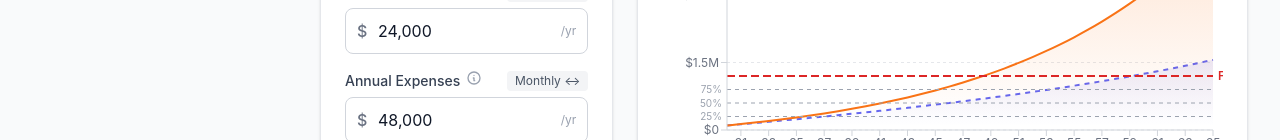
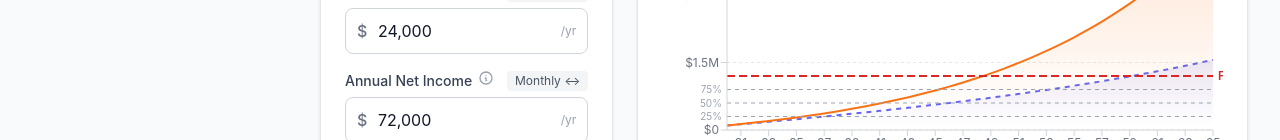
Before and after one commit to jamesmontemagno/app-fire-calculator, a React (Vite) app: page /standard in a window 1280 px wide. Shown: the part 812-952 px from the top of the page. Built offline with nearby package versions, Linux system fonts and the light colour scheme.

Commit message:
Add annual income parameter to calculator and update related calculations

```diff
--- a/src/hooks/useCalculatorParams.ts
+++ b/src/hooks/useCalculatorParams.ts
@@ -8,6 +8,7 @@ interface CalculatorParams {
   retirementAge: number
   currentSavings: number
   annualContribution: number
+  annualIncome: number
   expectedReturn: number
   inflationRate: number
   withdrawalRate: number
@@ -29,6 +30,7 @@ const DEFAULTS: CalculatorParams = {
   retirementAge: 55,
   currentSavings: 100000,
   annualContribution: 24000,
+  annualIncome: 72000,
   expectedReturn: 0.07,
   inflationRate: 0.03,
   withdrawalRate: 0.04,
@@ -49,6 +51,7 @@ const PARAM_KEYS: Record<keyof CalculatorParams, string> = {
   retirementAge: 'retire',
   currentSavings: 'savings',
   annualContribution: 'contrib',
+  annualIncome: 'income',
   expectedReturn: 'return',
   inflationRate: 'inflation',
   withdrawalRate: 'swr',
@@ -99,6 +102,7 @@ export function useCalculatorParams() {
       retirementAge: getParam('retirementAge'),
       currentSavings: getParam('currentSavings'),
       annualContribution: getParam('annualContribution'),
+      annualIncome: getParam('annualIncome'),
       expectedReturn: getParam('expectedReturn'),
       inflationRate: getParam('inflationRate'),
       withdrawalRate: getParam('withdrawalRate'),
--- a/src/pages/StandardFIRE.tsx
+++ b/src/pages/StandardFIRE.tsx
@@ -17,6 +17,7 @@ export default function StandardFIRE() {
       retirementAge: params.retirementAge,
       currentSavings: params.currentSavings,
       annualContribution: params.annualContribution,
+      annualIncome: params.annualIncome,
       expectedReturn: params.expectedReturn,
       inflationRate: params.inflationRate,
       withdrawalRate: params.withdrawalRate,
@@ -30,6 +31,7 @@ export default function StandardFIRE() {
       retirementAge: params.retirementAge,
       currentSavings: params.currentSavings,
       annualContribution: params.annualContribution,
+      annualIncome: params.annualIncome,
       expectedReturn: params.expectedReturn,
       inflationRate: params.inflationRate,
       withdrawalRate: params.withdrawalRate,
@@ -124,6 +126,13 @@ export default function StandardFIRE() {
               value={params.annualContribution}
               onChange={(v) => setParam('annualContribution', v)}
               tooltip="How much you save and invest per year"
+              allowMonthlyToggle
+            />
+            <CurrencyInput
+              label="Annual Net Income"
+              value={params.annualIncome}
+              onChange={(v) => setParam('annualIncome', v)}
+              tooltip="Your net (take-home) annual income after taxes"
               allowMonthlyToggle
             />
             <CurrencyInput
--- a/src/utils/calculations.ts
+++ b/src/utils/calculations.ts
@@ -7,6 +7,7 @@ export interface FIREInputs {
   retirementAge: number
   currentSavings: number
   annualContribution: number
+  annualIncome: number // net annual income for savings rate calculation
   expectedReturn: number // as decimal, e.g., 0.07 for 7%
   inflationRate: number // as decimal
   withdrawalRate: number // as decimal, e.g., 0.04 for 4%
@@ -242,6 +243,7 @@ export function calculateStandardFIRE(inputs: FIREInputs): StandardFIREResult {
     currentAge,
     currentSavings,
     annualContribution,
+    annualIncome,
     expectedReturn,
     inflationRate,
     withdrawalRate,
@@ -262,9 +264,8 @@ export function calculateStandardFIRE(inputs: FIREInputs): StandardFIREResult {
   const yearsToRetirement = Math.max(0, inputs.retirementAge - currentAge)
   const coastFireNumber = presentValue(fireNumber, realReturn, yearsToRetirement)
 
-  // Calculate savings rate (assumes income = contributions + expenses)
-  const estimatedIncome = annualContribution + annualExpenses
-  const savingsRate = estimatedIncome > 0 ? annualContribution / estimatedIncome : 0
+  // Calculate savings rate based on annual income
+  const savingsRate = annualIncome > 0 ? annualContribution / annualIncome : 0
 
   // Generate projections
   const projectionYears = Math.min(Math.ceil(yearsToFIRE) + 10, 50)
```
